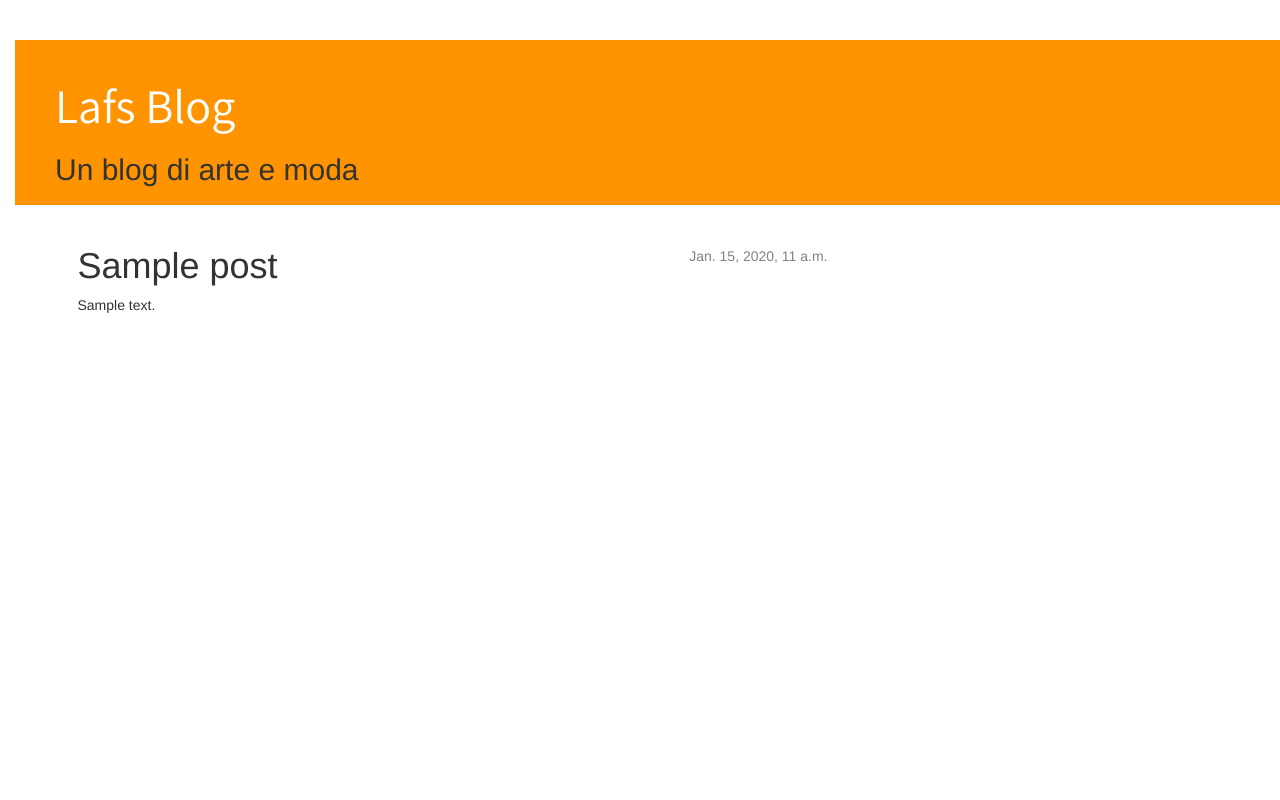
After one commit to Ludovica95/my-first-blog, a Django app: page /post/1/ in a window 1280 px wide. The commit adds this page. Run offline with Django 3.2, Linux system fonts and the light colour scheme; tables that the repository leaves empty hold one stand-in row (values such as "Sample post"); some libraries are stand-ins or nearby versions.

Commit message:
Added view and template

```diff
--- /dev/null
+++ b/blog/static/css/blog.css
@@ -0,0 +1,54 @@
+h1 a {
+	color: #2E39D9;
+	font-family: 'Assistant';
+}
+body {
+    padding-left: 15px;
+}
+.page-header {
+    background-color: #ff9400;
+    margin-top: 0;
+    padding: 20px 20px 20px 40px;
+}
+
+.page-header h1, .page-header h1 a, .page-header h1 a:visited, .page-header h1 a:active {
+    color: #ffffff;
+    font-size: 36pt;
+    text-decoration: none;
+}
+
+.content {
+    margin-left: 40px;
+}
+
+h1, h2, h3, h4 {
+    font-family: 'Lobster', cursive;
+}
+
+.date {
+    float: right;
+    color: #828282;
+}
+
+.save {
+    float: right;
+}
+
+.post-form textarea, .post-form input {
+    width: 100%;
+}
+
+.top-menu, .top-menu:hover, .top-menu:visited {
+    color: #ffffff;
+    float: right;
+    font-size: 26pt;
+    margin-right: 20px;
+}
+
+.post {
+    margin-bottom: 70px;
+}
+
+.post h1 a, .post h1 a:visited {
+    color: #000000;
+}
--- /dev/null
+++ b/blog/templates/blog/base.html
@@ -0,0 +1,25 @@
+{% load staticfiles %}
+<html>
+    <head>
+        <link href="https://fonts.googleapis.com/css?family=Assistant" rel="stylesheet">
+        <link rel="stylesheet" href="{% static 'css/blog.css' %}">
+        <link rel="stylesheet" href="//maxcdn.bootstrapcdn.com/bootstrap/3.2.0/css/bootstrap.min.css">
+        <link rel="stylesheet" href="//maxcdn.bootstrapcdn.com/bootstrap/3.2.0/css/bootstrap-theme.min.css">
+        <title>Lafs Blog</title>
+        <div class="page-header">
+        <h1><a href="/"> Lafs Blog</a></h1>
+        <h2> Un blog di arte e moda</h2>
+        </div>
+    </head>
+  <body>
+    </div>
+    <div class="content container">
+        <div class="row">
+            <div class="col-md-8">
+            {% block content %}
+            {% endblock %}
+            </div>
+        </div>
+    </div>
+</body>
+</html>
--- /dev/null
+++ b/blog/templates/blog/post_detail.html
@@ -0,0 +1,13 @@
+{% extends 'blog/base.html' %}
+
+{% block content %}
+    <div class="post">
+        {% if post.published_date %}
+            <div class="date">
+                {{ post.published_date }}
+            </div>
+        {% endif %}
+        <h1>{{ post.title }}</h1>
+        <p>{{ post.text|linebreaksbr }}</p>
+    </div>
+{% endblock %}
--- a/blog/urls.py
+++ b/blog/urls.py
@@ -2,4 +2,5 @@ from django.conf.urls import url
 from . import views
 urlpatterns = [
     url(r'^$', views.post_list, name='post_list'),
+    url(r'^post/(?P<pk>[0-9]+)/$', views.post_detail, name='post_detail'),
 ]
--- a/blog/views.py
+++ b/blog/views.py
@@ -1,4 +1,4 @@
-from django.shortcuts import render
+from django.shortcuts import render, get_object_or_404
 from django.utils import timezone
 from .models import Post
 
@@ -6,3 +6,6 @@ from .models import Post
 def post_list(request):
 	posts = Post.objects.filter(published_date__lte=timezone.now()).order_by('published_date')
 	return render(request, 'blog/post_list.html', {'posts':posts})
+def post_detail(request, pk):
+    post = get_object_or_404(Post, pk=pk)
+    return render(request, 'blog/post_detail.html', {'post': post})
```
Also changed, not shown: blog/templates/blog/post_list.html (+12 -18 lines).
